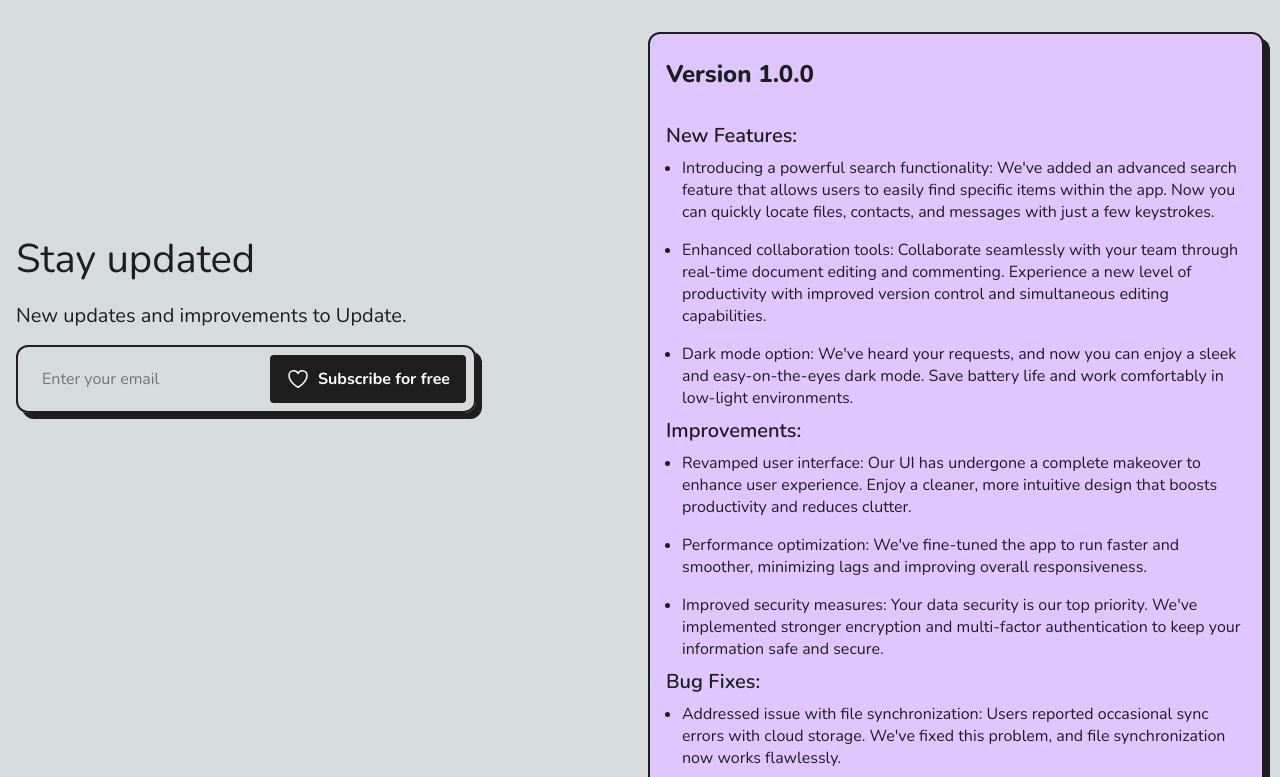
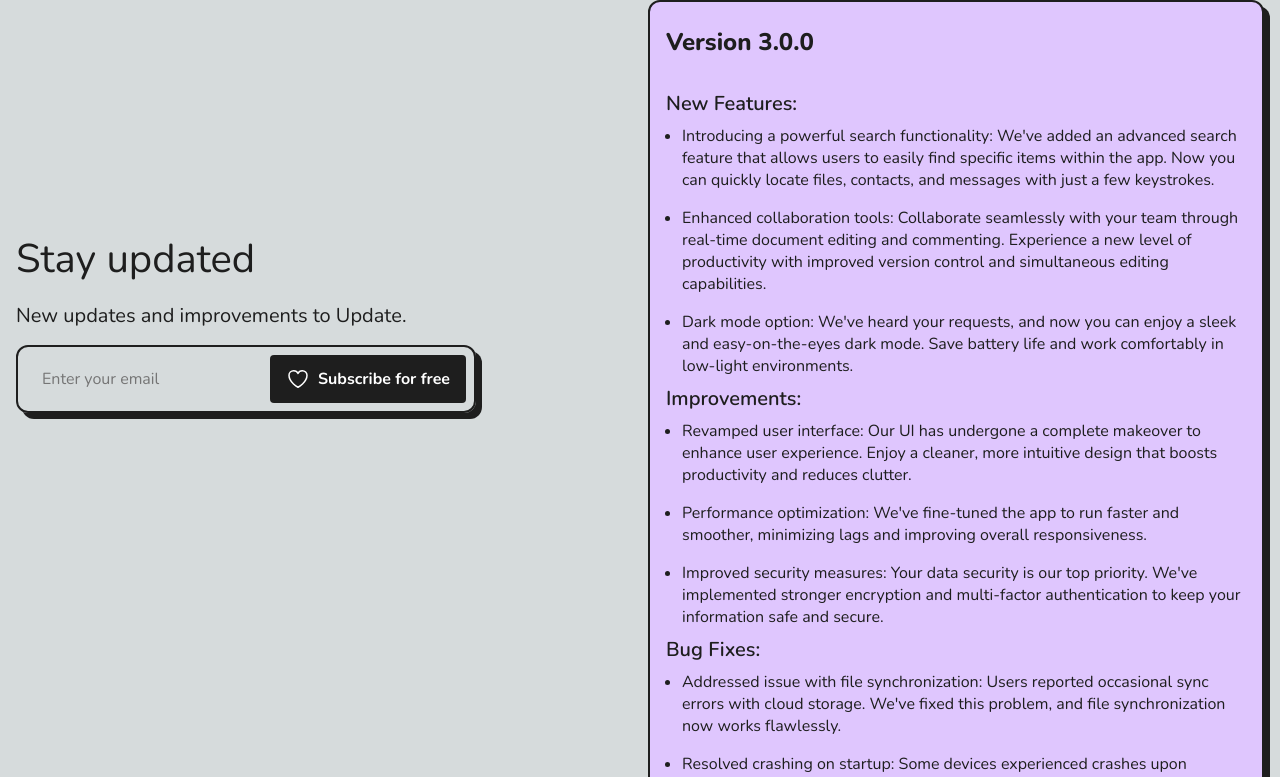
Before and after one commit to piotrszubert/update-changelog-template, a Next.js app: page / in a window 1280 px wide. Shown: the top 777 px of the page. Built offline with nearby package versions, Linux system fonts and the light colour scheme.

Commit message:
added card list component

```diff
--- a/components/card.tsx
+++ b/components/card.tsx
@@ -1,10 +1,14 @@
 import styles from '@/styles/Card.module.css'
 
-export default function Card() {
+interface cardProps {
+    title?: string,
+}
+
+export default function Card({title}: cardProps) {
     return (
         <div className={styles.card}>
             <p className={styles.cardTitle}>
-                Version 1.0.0
+                {title}
             </p>
             <div className={styles.cardBody}>
                 <h2>New Features:</h2>
--- /dev/null
+++ b/components/cardList.tsx
@@ -0,0 +1,202 @@
+import Card from "./card";
+
+const data = [
+    // Version 1
+    {
+      title: "Version 1.0.0",
+      releaseDate: "15-06-2022",
+      newFeatures: [
+        // New features for version 1
+        {
+          short: "Introducing a powerful search functionality",
+          long:
+            "Introducing a powerful search functionality: We've added an advanced search feature that allows users to easily find specific items within the app. Now you can quickly locate files, contacts, and messages with just a few keystrokes.",
+        },
+        // Add more new features for version 1 if needed
+        {
+          short: "Enhanced collaboration tools",
+          long:
+            "Enhanced collaboration tools: Collaborate seamlessly with your team through real-time document editing and commenting. Experience a new level of productivity with improved version control and simultaneous editing capabilities.",
+        },
+      ],
+      improvements: [
+        // Improvements for version 1
+        {
+          short: "Revamped user interface",
+          long:
+            "Revamped user interface: Our UI has undergone a complete makeover to enhance user experience. Enjoy a cleaner, more intuitive design that boosts productivity and reduces clutter.",
+        },
+        // Add more improvements for version 1 if needed
+        {
+          short: "Performance optimization",
+          long:
+            "Performance optimization: We've fine-tuned the app to run faster and smoother, minimizing lags and improving overall responsiveness.",
+        },
+      ],
+      bugFixes: [
+        // Bug fixes for version 1
+        {
+          short: "Addressed issue with file synchronization",
+          long:
+            "Addressed issue with file synchronization: Users reported occasional sync errors with cloud storage. We've fixed this problem, and file synchronization now works flawlessly.",
+        },
+        // Add more bug fixes for version 1 if needed
+        {
+          short: "Resolved crashing on startup",
+          long:
+            "Resolved crashing on startup: Some devices experienced crashes upon launching the app. This issue has been resolved, ensuring a stable and reliable user experience.",
+        },
+      ],
+      otherUpdates: [
+        // Other updates for version 1
+        {
+          short: "Improved localization",
+          long:
+            "Improved localization: The app is now available in several new languages, making it more accessible to a global audience.",
+        },
+        // Add more other updates for version 1 if needed
+        {
+          short: "Streamlined onboarding process",
+          long:
+            "Streamlined onboarding process: New users will find it easier to set up their accounts and start using the app thanks to an improved onboarding flow.",
+        },
+      ],
+    },
+    // Version 2
+    {
+      title: "Version 2.0.0",
+      releaseDate: "01-09-2022",
+      newFeatures: [
+        // New features for version 2
+        {
+          short: "Enhanced performance",
+          long:
+            "Enhanced performance: We've optimized the app's performance to run even smoother and faster, delivering a seamless user experience.",
+        },
+        // Add more new features for version 2 if needed
+        {
+          short: "Redesigned dashboard",
+          long:
+            "Redesigned dashboard: The app's main dashboard has undergone a complete redesign, providing a more intuitive and visually appealing interface.",
+        },
+      ],
+      improvements: [
+        // Improvements for version 2
+        {
+          short: "Fixed login issues",
+          long:
+            "Fixed login issues: Some users experienced problems logging in. We've addressed these issues, and now you can log in without any disruptions.",
+        },
+        // Add more improvements for version 2 if needed
+        {
+          short: "Improved collaboration features",
+          long:
+            "Improved collaboration features: Collaborate seamlessly with your team by sharing files and documents directly from the app.",
+        },
+      ],
+      bugFixes: [
+        // Bug fixes for version 2
+        {
+          short: "Enhanced security measures",
+          long:
+            "Enhanced security measures: We've strengthened the app's security protocols to safeguard your data from potential threats.",
+        },
+        // Add more bug fixes for version 2 if needed
+        {
+          short: "Fixed notification bugs",
+          long:
+            "Fixed notification bugs: Users reported issues with receiving notifications. These bugs have been resolved, and notifications are now working properly.",
+        },
+      ],
+      otherUpdates: [
+        // Other updates for version 2
+        {
+          short: "Improved onboarding flow",
+          long:
+            "Improved onboarding flow: New users will find it easier than ever to get started with the app thanks to a streamlined onboarding process.",
+        },
+        // Add more other updates for version 2 if needed
+        {
+          short: "Enhanced user experience",
+          long:
+            "Enhanced user experience: We've made several user interface improvements based on user feedback to provide a more enjoyable app experience.",
+        },
+      ],
+    },
+    // Version 3
+    {
+      title: "Version 3.0.0",
+      releaseDate: "18-12-2022",
+      newFeatures: [
+        // New features for version 3
+        {
+          short: "Introducing dark mode",
+          long:
+            "Introducing dark mode: Enjoy a new dark mode option that reduces eye strain and conserves battery life, perfect for late-night usage.",
+        },
+        // Add more new features for version 3 if needed
+        {
+          short: "Improved search performance",
+          long:
+            "Improved search performance: Searching for files, contacts, and messages is now faster and more accurate, thanks to search algorithm enhancements.",
+        },
+      ],
+      improvements: [
+        // Improvements for version 3
+        {
+          short: "Fixed audio playback issues",
+          long:
+            "Fixed audio playback issues: Some users encountered problems with audio playback. We've resolved these issues, and audio now plays without any interruptions.",
+        },
+        // Add more improvements for version 3 if needed
+        {
+          short: "Enhanced data syncing",
+          long:
+            "Enhanced data syncing: Sync your data across devices more efficiently and reliably, ensuring you have access to the latest updates wherever you go.",
+        },
+      ],
+      bugFixes: [
+        // Bug fixes for version 3
+        {
+          short: "Improved app stability",
+          long:
+            "Improved app stability: We've addressed various bugs and stability issues, resulting in a more reliable app performance.",
+        },
+        // Add more bug fixes for version 3 if needed
+        {
+          short: "Fixed crash on search",
+          long:
+            "Fixed crash on search: Some users experienced crashes while using the search feature. We've fixed this issue, and search now works smoothly.",
+        },
+      ],
+      otherUpdates: [
+        // Other updates for version 3
+        {
+          short: "Optimized battery usage",
+          long:
+            "Optimized battery usage: We've optimized the app's power consumption to extend battery life while using the app.",
+        },
+        // Add more other updates for version 3 if needed
+        {
+          short: "Improved error handling",
+          long:
+            "Improved error handling: We've enhanced the app's error messages to provide more informative and helpful guidance to users.",
+        },
+      ],
+    },
+    // Add more versions here if needed
+  ];
+
+
+export default function CardList() {
+    return(
+        <div>
+            {data.reverse().map((item, index) => (
+                <Card
+                    title={item.title}
+
+                />
+            ))}
+        </div>
+    );
+}
--- a/pages/index.tsx
+++ b/pages/index.tsx
@@ -4,6 +4,7 @@ import styles from '@/styles/Home.module.css'
 import Header from '@/components/header'
 import SubscribeForm from '@/components/subscribeForm'
 import Card from '@/components/card'
+import CardList from '@/components/cardList'
 
 const nunito = Nunito({ subsets: ['latin'] })
 
@@ -21,11 +22,7 @@ export default function Home() {
         <div>
           <SubscribeForm/>
         </div>
-        <div style={{display: 'flex', flexDirection: 'column', gap: '1rem', padding: '2rem 0'}}>
-          <Card/>
-          <Card/>
-          <Card/>
-        </div>
+        <CardList/>
       </main>
     </>
   )
```
